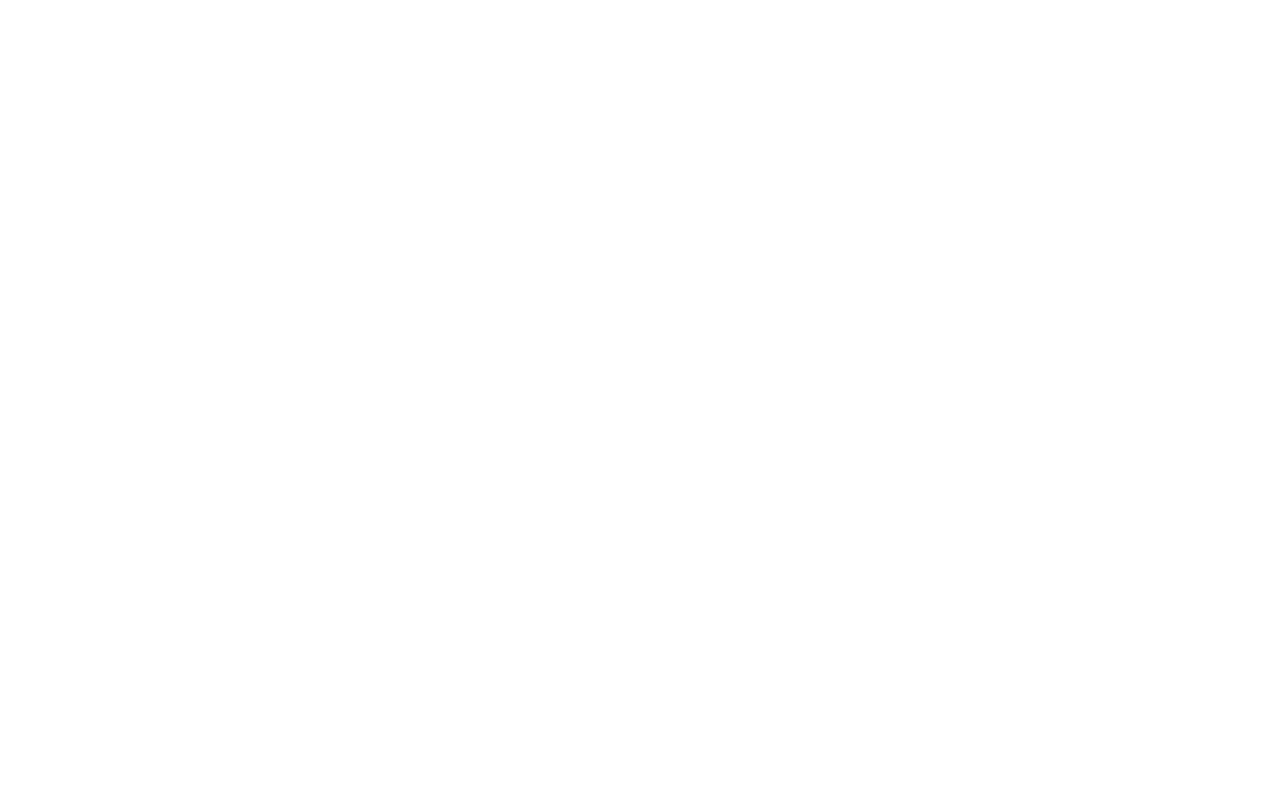
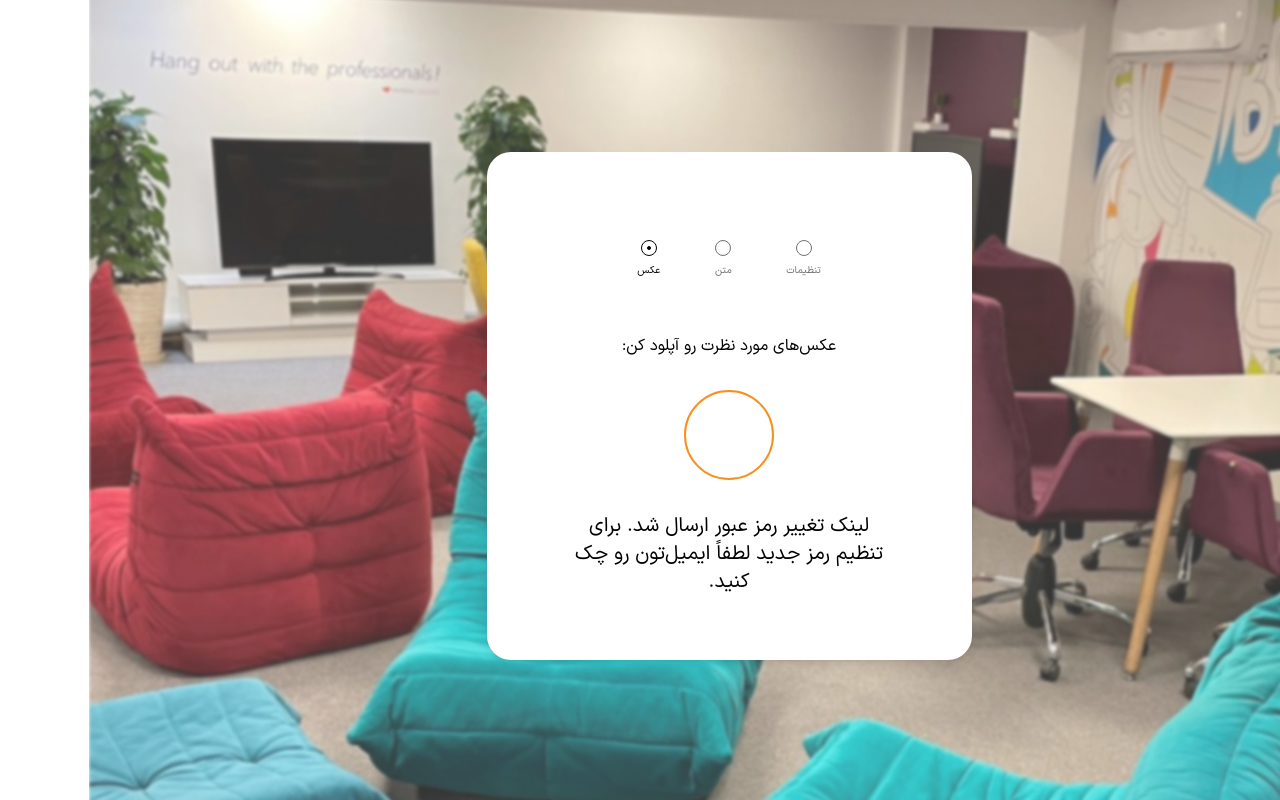
Before and after one commit to Hooman13/RahnemaCollegeProject, a React (Create React App) app: page /addphoto in a window 1280 px wide. Before the commit this address had no page. Built offline with nearby package versions, Linux system fonts and the light colour scheme.

Commit message:
base us of photo post page

```diff
--- /dev/null
+++ b/src/components/AddPhoto.tsx
@@ -0,0 +1,54 @@
+export const AddPhoto = () => {
+  return (
+    <>
+      <section>
+        <form>
+          <div
+            className="frame5 w-screen h-screen bg-no-repeat bg-center bg-cover flex justify-center items-center"
+            style={{ backgroundImage: "url(./img/login-background.png)" }}
+          >
+            <div className="bg-white w-screen md:w-[485px] h-screen md:h-auto  py-16 shadow-lg rounded-3xl mt-3 px-20 ">
+              {/* The Graph */}
+              <div className="flex-row flex justify-evenly px-4 py-6 ">
+                <div className="grid grid-rows-2 justify-items-center">
+                  <div className=" border justify-items-center justify-center items-center  border-[#6F6F6F] rounded-full w-4 h-4">
+                    {/* <div className="flex items-center justify-center border m-auto   border-black rounded-full w-1 h-1 bg-black"></div> */}
+                  </div>
+                  <p className="grid text-[#6F6F6F] row-span-1 text-[10px] mt-1">
+                    تنظیمات
+                  </p>
+                </div>
+                <div className="grid grid-rows-2 justify-items-center">
+                  <div className=" border justify-items-center justify-center items-center   border-[#6F6F6F] rounded-full w-4 h-4">
+                    {/* <div className="flex items-center justify-center border m-auto   border-black rounded-full w-1 h-1 bg-black"></div> */}
+                  </div>
+                  <p className="grid text-[#6F6F6F] row-span-1 text-[10px] mt-1">
+                    متن
+                  </p>
+                </div>
+                <div className="grid grid-rows-2 justify-items-center">
+                  <div className="flex border justify-items-center justify-center items-center  border-black rounded-full w-4 h-4">
+                    <div className="flex items-center justify-center border m-auto   border-black rounded-full w-1 h-1 bg-black"></div>
+                  </div>
+                  <p className="grid row-span-1 text-[10px] mt-1">عکس</p>
+                </div>
+              </div>
+              {/* main */}
+              <div className="text-center mt-8 text-base font-normal mb-8">
+                <p>عکس‌های مورد نظرت رو آپلود کن:</p>
+              </div>
+              <div className="flex justify-center mb-8">
+                <div className="rounded-full w-[90px] h-[90px] border-[#F7901E] border-2"></div>
+              </div>
+              {/* buttons */}
+              <div className="text-xl text-center">
+                لینک تغییر رمز عبور ارسال شد. برای تنظیم رمز جدید لطفاً
+                ایمیل‌تون رو چک کنید.
+              </div>
+            </div>
+          </div>
+        </form>
+      </section>
+    </>
+  );
+};
--- a/src/pages/LoginBasePage.tsx
+++ b/src/pages/LoginBasePage.tsx
@@ -8,6 +8,7 @@ import { EmailSent } from "./EmailSent";
 import { EditProfile } from "./EditProfile";
 import RequireAuth from "../components/RequireAuth";
 import { ErrorPage } from "./Error";
+import { AddPhoto } from "../components/AddPhoto";
 
 export const LoginBasePage = () => {
   return (
@@ -20,8 +21,9 @@ export const LoginBasePage = () => {
           <Route path="/forgotpass" element={<PassRecovery />} />
           <Route path="/reset-password" element={<NewPass />} />
           <Route path="/email-sent-page" element={<EmailSent />} />
-          <Route path="/profile" element={<Profile />} />
+          {/* <Route path="/profile" element={<Profile />} /> */}
           <Route path="/error" element={<ErrorPage />} />
+          <Route path="/addphoto" element={<AddPhoto />} />
 
           {/* Protected Routes */}
           <Route element={<RequireAuth />}>
```
